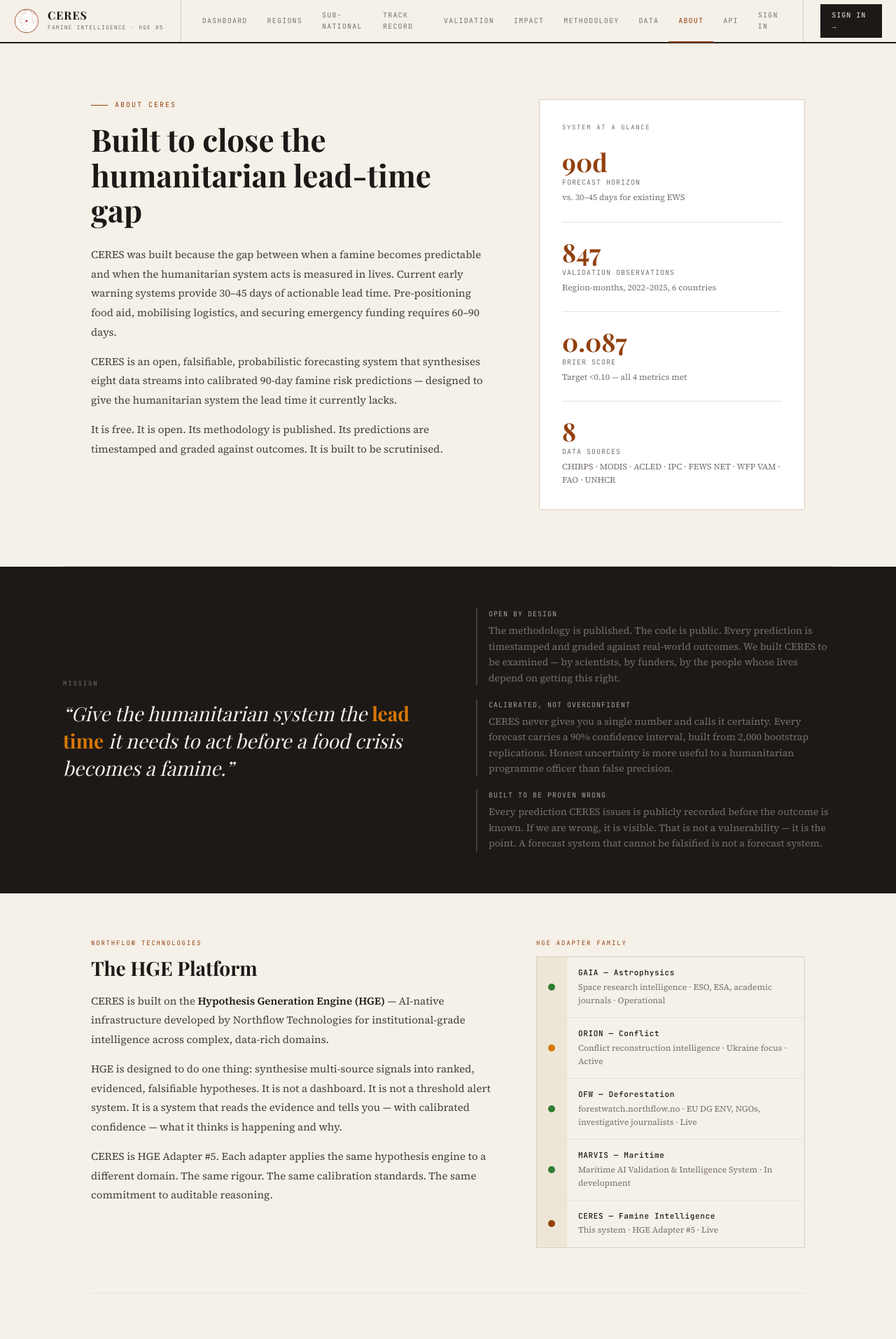
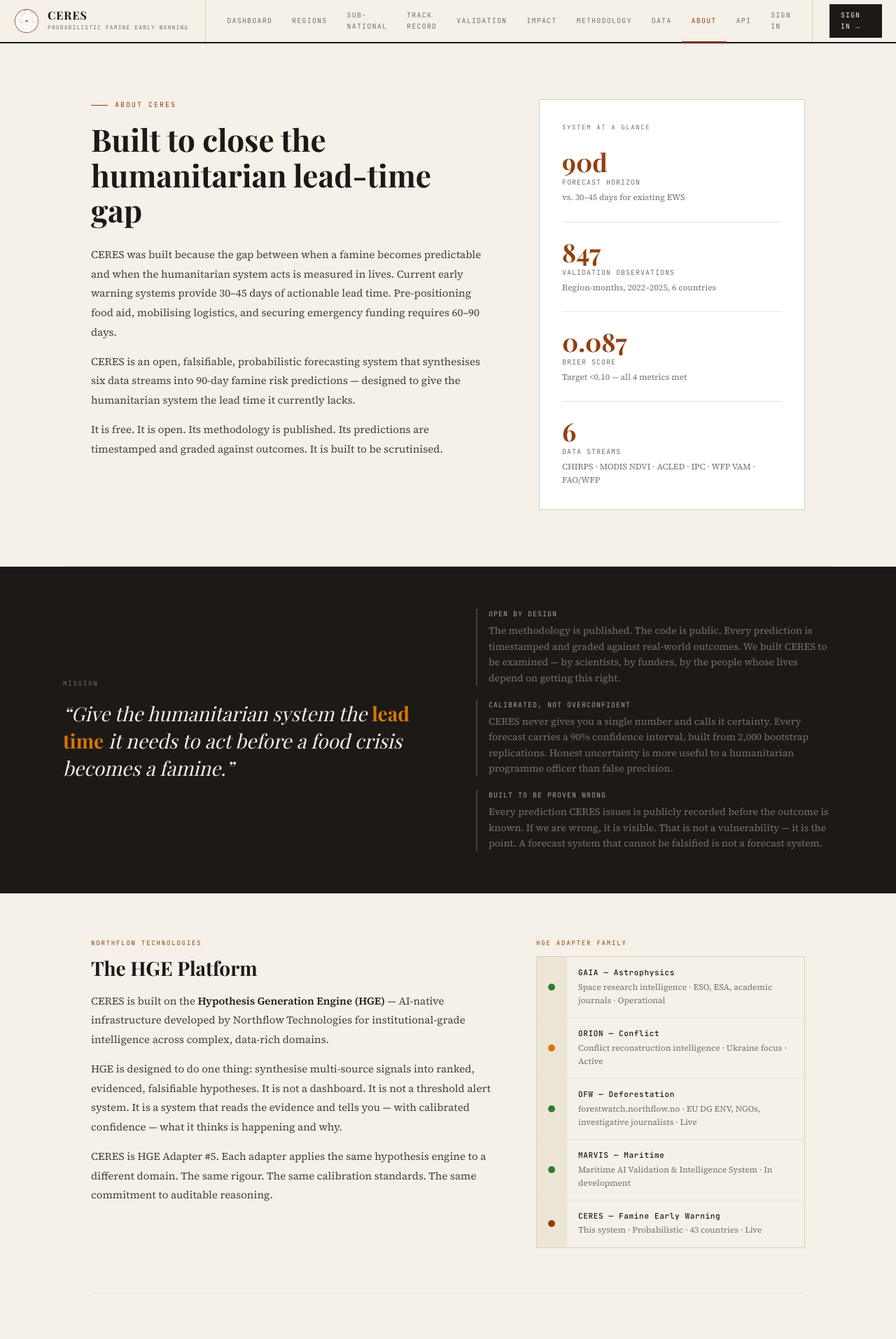
Before and after one commit to northflowlabs/ceres, a Next.js app: page /about in a window 1280 px wide. Shown: the top 1914 px of the page at 70% size. Built offline with nearby package versions, Linux system fonts and the light colour scheme.

Commit message:
fix(branding): align CERES full name and description with preprint — Estimation not Evaluation, 6 streams not 8, remove bootstrap/HGE inference language

```diff
--- a/src/app/about/page.tsx
+++ b/src/app/about/page.tsx
@@ -8,14 +8,14 @@ const ADAPTERS = [
   { color: "var(--warning)", name: "ORION — Conflict",           desc: "Conflict reconstruction intelligence · Ukraine focus · Active" },
   { color: "var(--watch)",   name: "OFW — Deforestation",        desc: "forestwatch.northflow.no · EU DG ENV, NGOs, investigative journalists · Live" },
   { color: "var(--watch)",   name: "MARVIS — Maritime",          desc: "Maritime AI Validation & Intelligence System · In development" },
-  { color: "var(--earth)",   name: "CERES — Famine Intelligence", desc: "This system · HGE Adapter #5 · Live" },
+  { color: "var(--earth)",   name: "CERES — Famine Early Warning", desc: "This system · Probabilistic · 43 countries · Live" },
 ];
 
 const STATS = [
   { num: "90d",   label: "Forecast Horizon",        note: "vs. 30–45 days for existing EWS" },
   { num: "847",   label: "Validation Observations",  note: "Region-months, 2022–2025, 6 countries" },
   { num: "0.087", label: "Brier Score",              note: "Target <0.10 — all 4 metrics met" },
-  { num: "8",     label: "Data Sources",             note: "CHIRPS · MODIS · ACLED · IPC · FEWS NET · WFP VAM · FAO · UNHCR" },
+  { num: "6",     label: "Data Streams",              note: "CHIRPS · MODIS NDVI · ACLED · IPC · WFP VAM · FAO/WFP" },
 ];
 
 const p = { fontSize: 15, color: "var(--ink-mid)", marginBottom: 14, lineHeight: 1.85 } as const;
@@ -34,7 +34,7 @@ export default function AboutPage() {
           </div>
           <h1 style={{ fontFamily: "var(--display)", fontSize: 44, fontWeight: 700, lineHeight: 1.15, marginBottom: 24 }}>Built to close the humanitarian lead-time gap</h1>
           <p style={p}>CERES was built because the gap between when a famine becomes predictable and when the humanitarian system acts is measured in lives. Current early warning systems provide 30–45 days of actionable lead time. Pre-positioning food aid, mobilising logistics, and securing emergency funding requires 60–90 days.</p>
-          <p style={p}>CERES is an open, falsifiable, probabilistic forecasting system that synthesises eight data streams into calibrated 90-day famine risk predictions — designed to give the humanitarian system the lead time it currently lacks.</p>
+          <p style={p}>CERES is an open, falsifiable, probabilistic forecasting system that synthesises six data streams into 90-day famine risk predictions — designed to give the humanitarian system the lead time it currently lacks.</p>
           <p style={p}>It is free. It is open. Its methodology is published. Its predictions are timestamped and graded against outcomes. It is built to be scrutinised.</p>
         </div>
         <div style={{ border: "1px solid var(--border)", background: "white", padding: 32 }}>
--- a/src/components/SiteFooter.tsx
+++ b/src/components/SiteFooter.tsx
@@ -20,8 +20,8 @@ export default function SiteFooter() {
       <div className="footer-grid" style={{ maxWidth: 1100, margin: "0 auto", display: "grid", gridTemplateColumns: "1fr 1fr 1fr", gap: 40 }}>
         <div>
           <div style={{ fontFamily: "var(--mono)", fontSize: 9, letterSpacing: "0.18em", textTransform: "uppercase", color: "#78716C", marginBottom: 12 }}>CERES</div>
-          <p style={{ fontSize: 13, color: "#A8A29E", lineHeight: 1.8, margin: 0 }}>Calibrated Early-warning &amp; Risk Evaluation System</p>
-          <p style={{ fontSize: 13, color: "#A8A29E", lineHeight: 1.8, marginTop: 8 }}>Ingests satellite, conflict, and market data across 8 open sources to produce calibrated 90-day IPC Phase 3+ probability forecasts with bootstrap confidence intervals. Built on the HGE inference engine. Free for humanitarian and academic use.</p>
+          <p style={{ fontSize: 13, color: "#A8A29E", lineHeight: 1.8, margin: 0 }}>Calibrated Early-warning and Risk Estimation System</p>
+          <p style={{ fontSize: 13, color: "#A8A29E", lineHeight: 1.8, marginTop: 8 }}>Automated probabilistic forecasting system for acute food insecurity. Generates 90-day ahead probability estimates of IPC Phase 3+, 4+, and 5 conditions for 43 high-risk countries, updated weekly. Fuses six data streams — CHIRPS, MODIS NDVI, ACLED, IPC, WFP VAM, and FAO/WFP — through a logistic scoring model with parametric input-perturbation intervals (n=2,000 draws). Free for humanitarian and academic use.</p>
           <p style={{ fontSize: 13, color: "#A8A29E", lineHeight: 1.8, marginTop: 8 }}>Open Humanitarian Intelligence<br />Northflow Technologies · 2026</p>
         </div>
         <div>
--- a/src/components/SiteNav.tsx
+++ b/src/components/SiteNav.tsx
@@ -72,7 +72,7 @@ export default function SiteNav({ ctaHref = "/login", ctaLabel = "Sign In →" }
           <div style={{ display: "flex", flexDirection: "column" }}>
             <span style={{ fontFamily: "var(--display)", fontSize: 16, fontWeight: 700, letterSpacing: "0.06em", lineHeight: 1 }}>CERES</span>
             <span style={{ fontFamily: "var(--mono)", fontSize: 8, letterSpacing: "0.14em", color: "var(--ink-light)", textTransform: "uppercase", marginTop: 3 }}>
-              Famine Intelligence · HGE #5
+              Probabilistic Famine Early Warning
             </span>
           </div>
         </Link>
```
